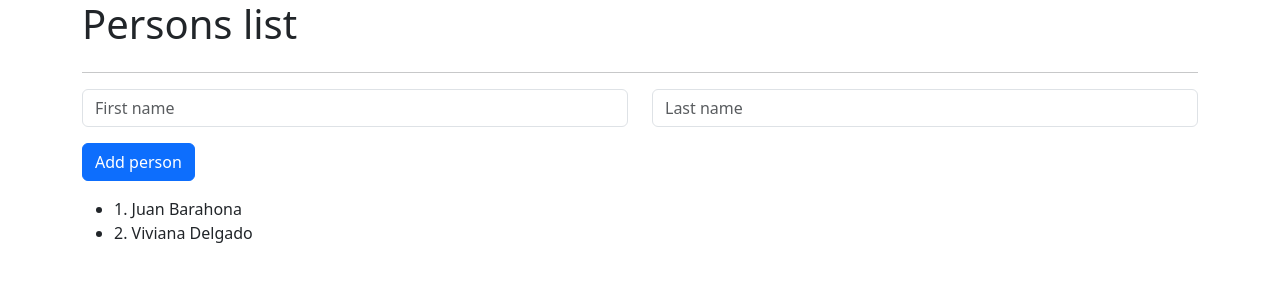
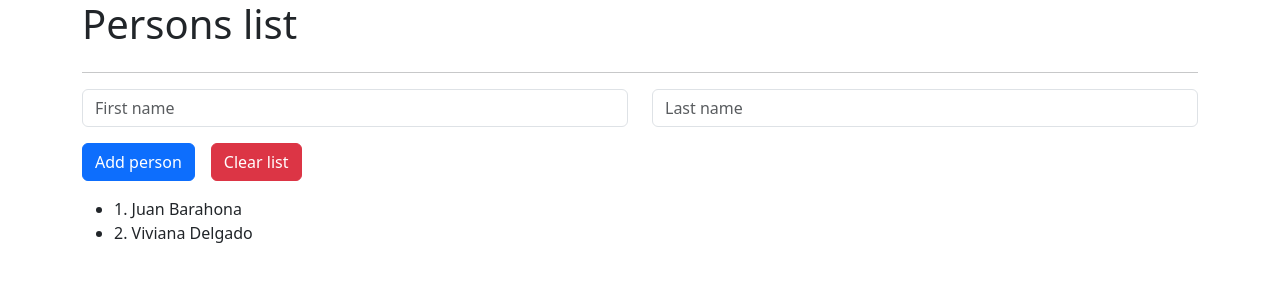
Before and after one commit to jfbarahonag/persons-list, an Angular app: page / in a window 1280 px wide. Shown: the top 300 px of the page. Built offline with nearby package versions, Linux system fonts and the light colour scheme.

Commit message:
Clear list button was added

```diff
--- a/src/app/app.component.html
+++ b/src/app/app.component.html
@@ -27,13 +27,16 @@
       >
     </div>
     <div class="col mb-3">
-      <button type="submit" class="btn btn-primary" (click)="addPerson()">
+      <button type="submit" class="btn btn-primary me-3" (click)="addPerson()">
         Add person
+      </button>
+      <button type="submit" class="btn btn-danger" [disabled]="!persons.length" (click)="clearPersonsList()">
+        Clear list
       </button>
     </div>
   </form>
   <div class="row">
-    <div class="col">
+    <div class="col" *ngIf="persons.length; else emptyList">
       <ul>
         <li *ngFor="let person of persons; let idx = index">
           {{ idx+1 }}. {{ person.name.first }} {{ person.name.last }}
@@ -42,3 +45,7 @@
     </div>
   </div>
 </section>
+
+<ng-template #emptyList>
+  <h1>Uh oh, your list is empty!</h1>
+</ng-template>
--- a/src/app/app.component.ts
+++ b/src/app/app.component.ts
@@ -19,4 +19,8 @@ export class AppComponent {
     this.persons.push(new Person(this.inputPerson))
     this.inputPerson = { ...nameTemplate };
   }
+
+  clearPersonsList() {
+    this.persons = [];
+  }
 }
```
